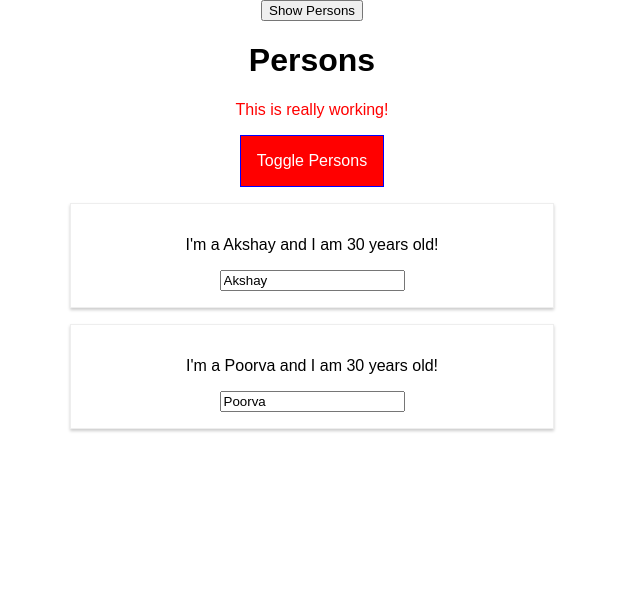
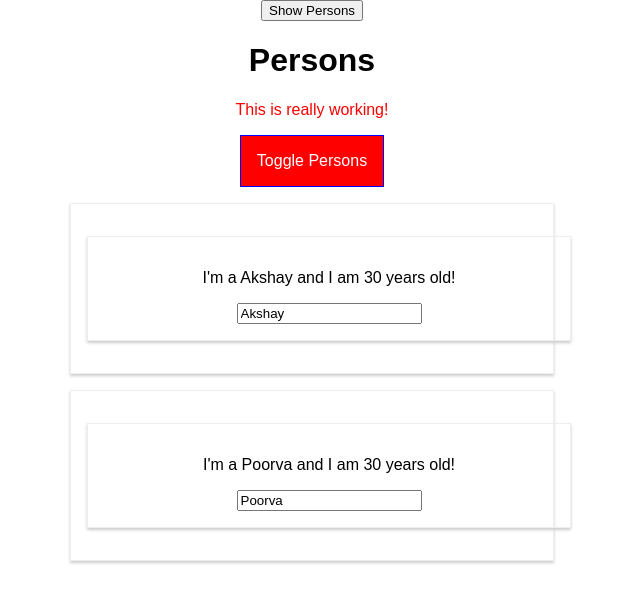
Before and after one commit to akshaypalshikar/react-app, a React app: page / in a window 1280 px wide. Shown: the top 602 px of the page, without its empty margins (328-968 px from the left). Built offline with nearby package versions, Linux system fonts and the light colour scheme.

Commit message:
hoc with different style

```diff
--- a/src/components/Persons/Person/Person.js
+++ b/src/components/Persons/Person/Person.js
@@ -1,5 +1,7 @@
 import React, { Component } from 'react';
 import cssClasses from './Person.css';
+import withClass from './../../../hoc/withClass';
+import Wrapper from './../../../hoc/Wrapper';
 
 
 class Person extends Component {
@@ -21,13 +23,15 @@
     render() {
         console.log('[Person.js] Inside render()');
         return (
-            <div className={cssClasses.Person}>
-                <p onClick={this.props.clicked}> I'm a {this.props.name} and I am {this.props.age} years old!</p>
-                <p>{this.props.children}</p>
-                <input type="text" onChange={this.props.changed} value={this.props.name} />
-            </div>
+            <Wrapper>
+                <div className={cssClasses.Person}>
+                    <p onClick={this.props.clicked}> I'm a {this.props.name} and I am {this.props.age} years old!</p>
+                    <p>{this.props.children}</p>
+                    <input type="text" onChange={this.props.changed} value={this.props.name} />
+                </div>
+            </Wrapper>
         );
     }
 }
 
-export default Person;
+export default withClass(Person,cssClasses.Person);
--- a/src/containers/App.js
+++ b/src/containers/App.js
@@ -1,7 +1,8 @@
 import React, { PureComponent } from 'react';
 import appCssClasses from './App.css';
 import Cockpit from './../components/Cockpit/Cockpit';
-import WithClass from '../hoc/WithClass';
+import Wrapper from './../hoc/Wrapper';
+import withClass from './../hoc/withClass';
 
 
 class App extends PureComponent {
@@ -73,7 +74,7 @@
     console.log('[App.js] Inside render()');
     const cssClasses = appCssClasses;
     return (
-      <WithClass cssClasses = {appCssClasses.App} >
+      <Wrapper>
         <button onClick={()=>this.setState({showPersons:true})}>Show Persons</button>
         <Cockpit {...this.state} appCssClasses={cssClasses}
           deletePersonHandler={this.deletePersonHandler}
@@ -81,9 +82,9 @@
           nameChangedHandler={this.nameChangedHandler}
           title={this.props.title}
         />
-      </WithClass>
+      </Wrapper>
     );
   }
 }
 
-export default App;
+export default withClass(App,appCssClasses.App);
--- a/src/hoc/WithClass.js
+++ b/src/hoc/WithClass.js
@@ -1,9 +1,10 @@
 import React from 'react';
-
-const withClass = (props) => (
-    <div className={props.cssClasses}>
-        {props.children}
-    </div>
-);
+const withClass = (WrappedComponent,className) =>{
+    return(props)=>(
+        <div className={className}>
+            <WrappedComponent {...props} />
+        </div>
+    )
+}
 
 export default withClass;
--- a/src/hoc/Wrapper.js
+++ b/src/hoc/Wrapper.js
@@ -1,3 +1,2 @@
-import React from 'react';
 const wrapper = (props) => props.children;
 export default wrapper;
```
